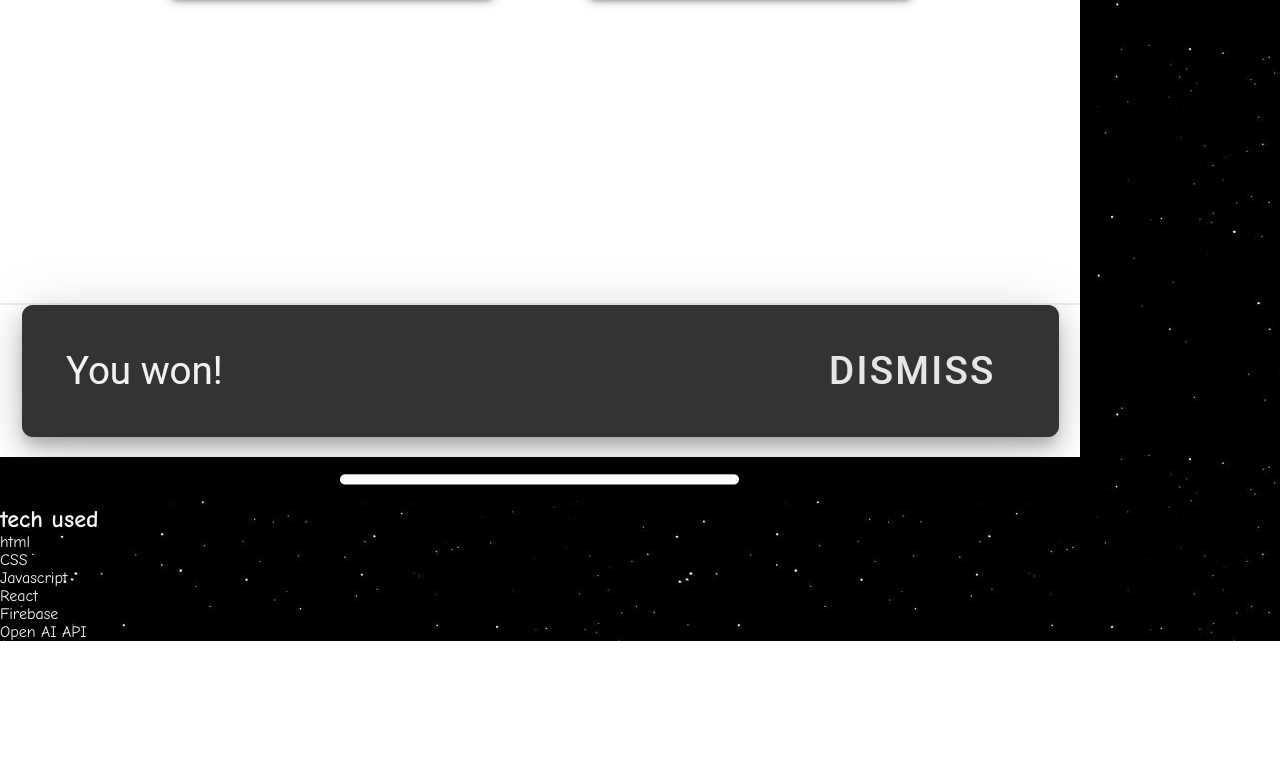
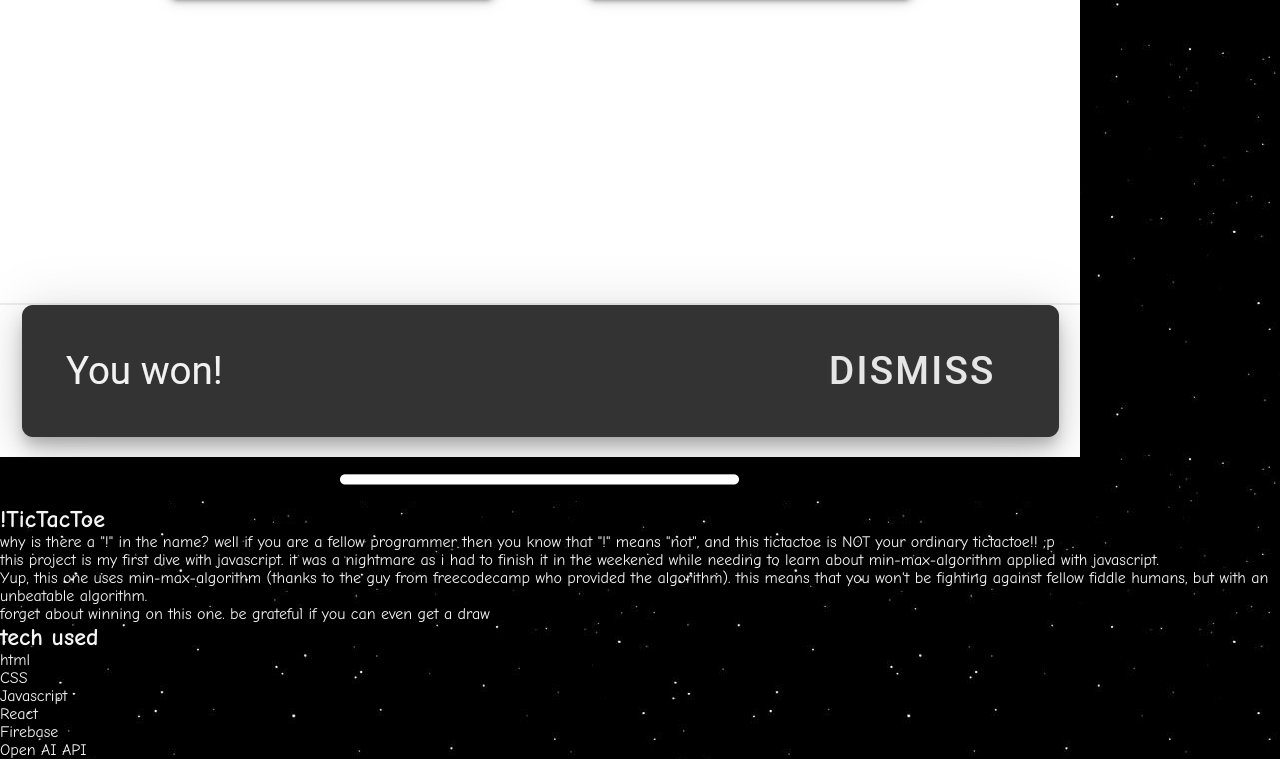
Before and after one commit to edwin-sal/portfolio, a plain HTML site: page inside.html in a window 1280 px wide. Shown: the part 5706-6465 px from the top of the page. Before the commit the page ends 6347 px from the top, so only its background shows below. Drawn offline with Linux system fonts and the light colour scheme.

Commit message:
Add article for !tictactoe.

```diff
--- a/inside.html
+++ b/inside.html
@@ -50,6 +50,18 @@
 				<img src="/images/screenshots/pokemon1.jpg" alt="Screenshot of Pokemon guessing game">
 				<img src="/images/screenshots/pokemon2.jpg" alt="Screenshot of Pokemon guessing game">
 			</article>
+
+			<article>
+				<h2>!TicTacToe</h2>
+
+				<p>why is there a "!" in the name? well if you are a fellow programmer then you know that "!" means "not", and this tictactoe is NOT your ordinary tictactoe!! ;p</p>
+
+				<p>this project is my first dive with javascript. it was a nightmare as i had to finish it in the weekened while needing to learn about min-max-algorithm applied with javascript.</p>
+
+				<p>Yup, this one uses min-max-algorithm (thanks to the guy from freecodecamp who provided the algorithm). this means that you won't be fighting against fellow fiddle humans, but with an unbeatable algorithm.</p>
+
+				<p>forget about winning on this one. be grateful if you can even get a draw</p>
+			</article>
 		</section>
 	</main>
 
```
